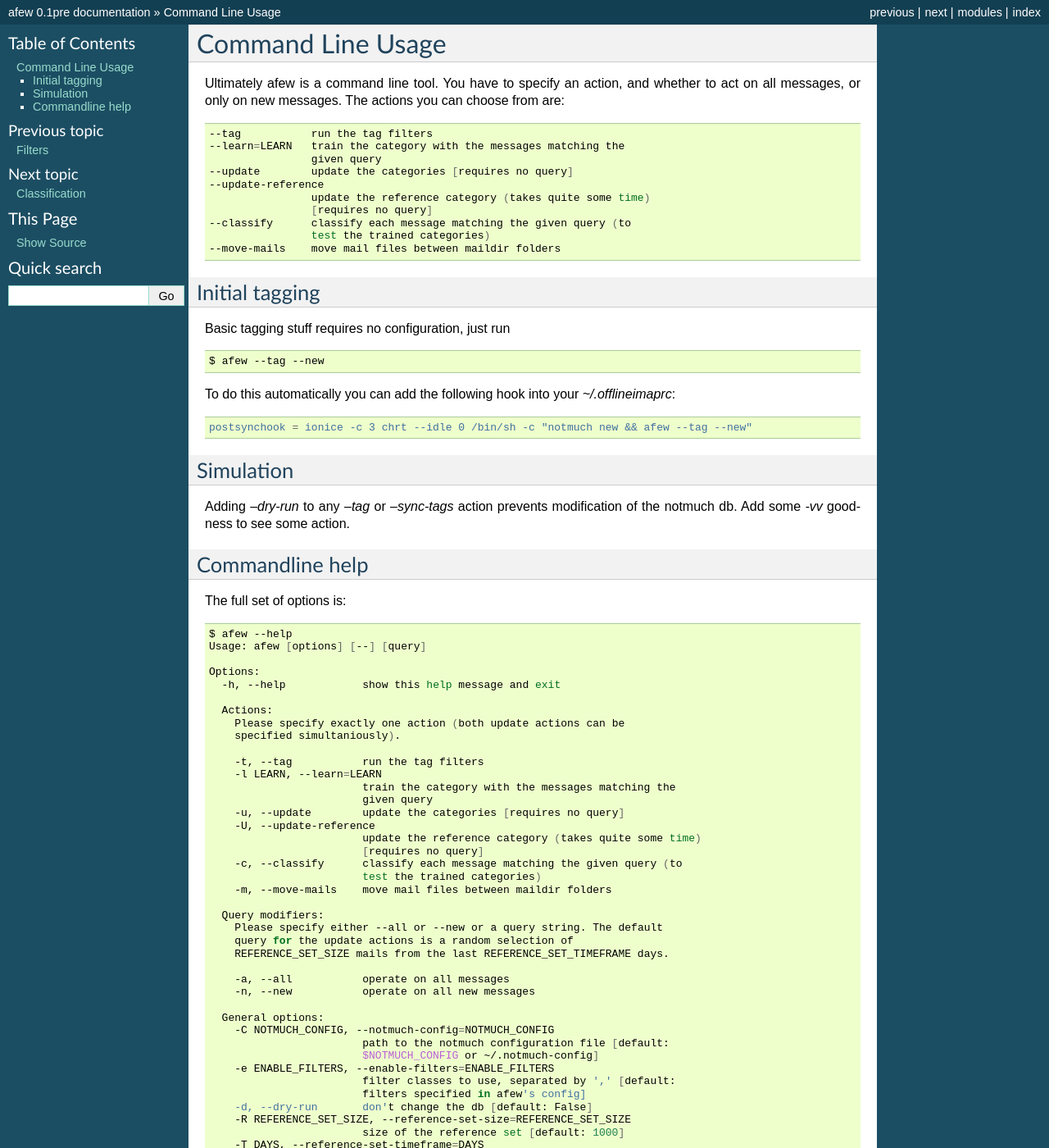
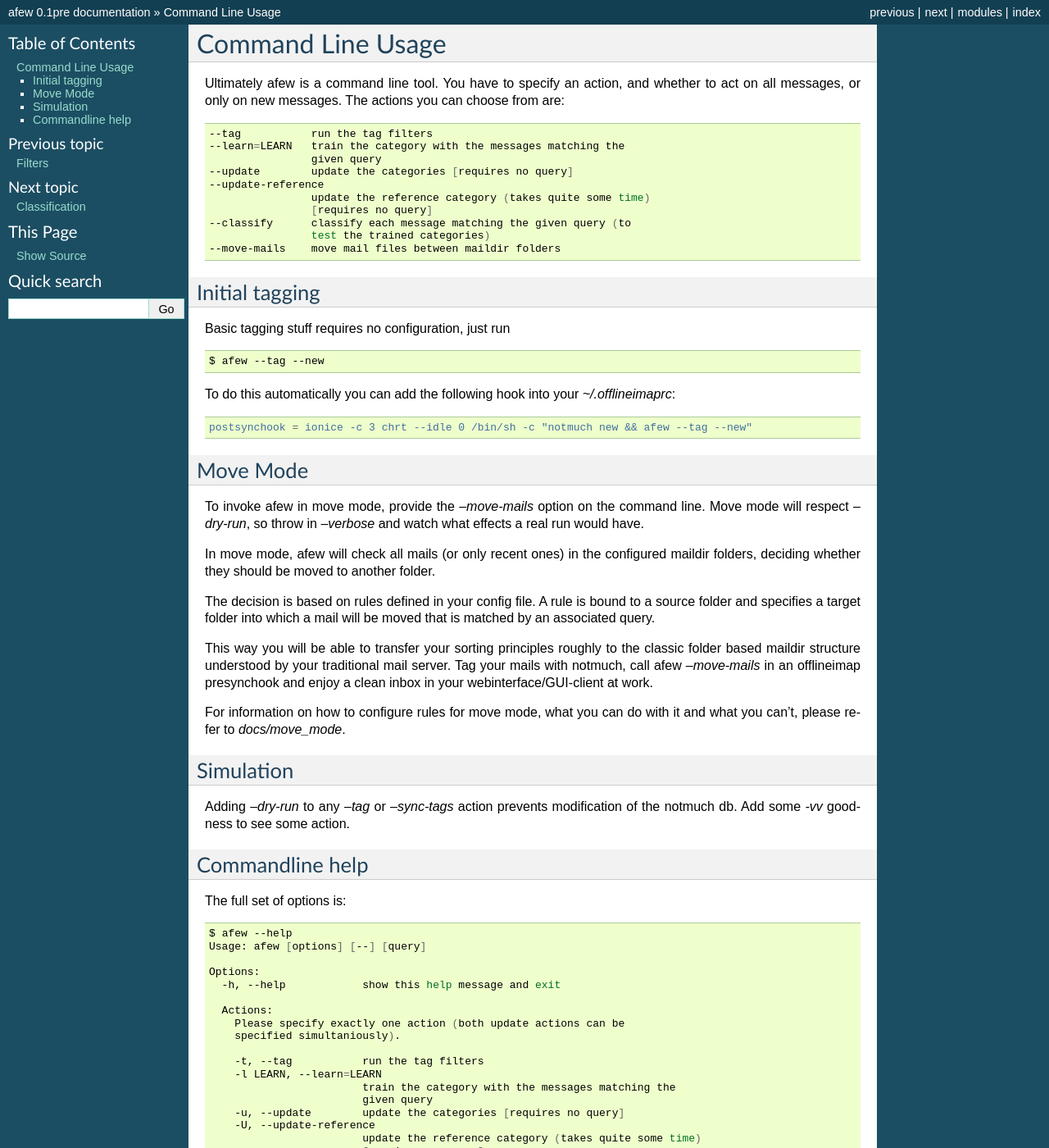
Before and after one commit to afewmail/afew, a Sphinx documentation site: the page built from docs/source/commandline.rst, in a window 1280 px wide and 1400 px high. Shown: the whole window at 82% size. Built offline with Sphinx 7.4.7, drawn with Linux system fonts in a browser that asks for light colours.

Commit message:
docs: add move mode to commandline.rst

```diff
--- a/docs/source/commandline.rst
+++ b/docs/source/commandline.rst
@@ -33,6 +33,30 @@ To do this automatically you can add the following hook into your
 .. code-block:: ini
 
     postsynchook = ionice -c 3 chrt --idle 0 /bin/sh -c "notmuch new && afew --tag --new"
+
+Move Mode
+---------
+
+To invoke afew in move mode, provide the `--move-mails` option on the
+command line.  Move mode will respect `--dry-run`, so throw in
+`--verbose` and watch what effects a real run would have.
+
+In move mode, afew will check all mails (or only recent ones) in the
+configured maildir folders, deciding whether they should be moved to
+another folder.
+
+The decision is based on rules defined in your config file. A rule is
+bound to a source folder and specifies a target folder into which a
+mail will be moved that is matched by an associated query.
+
+This way you will be able to transfer your sorting principles roughly
+to the classic folder based maildir structure understood by your
+traditional mail server. Tag your mails with notmuch, call afew
+`--move-mails` in an offlineimap presynchook and enjoy a clean inbox
+in your webinterface/GUI-client at work.
+
+For information on how to configure rules for move mode, what you can
+do with it and what you can't, please refer to `docs/move_mode`.
 
 Simulation
 ----------
```
